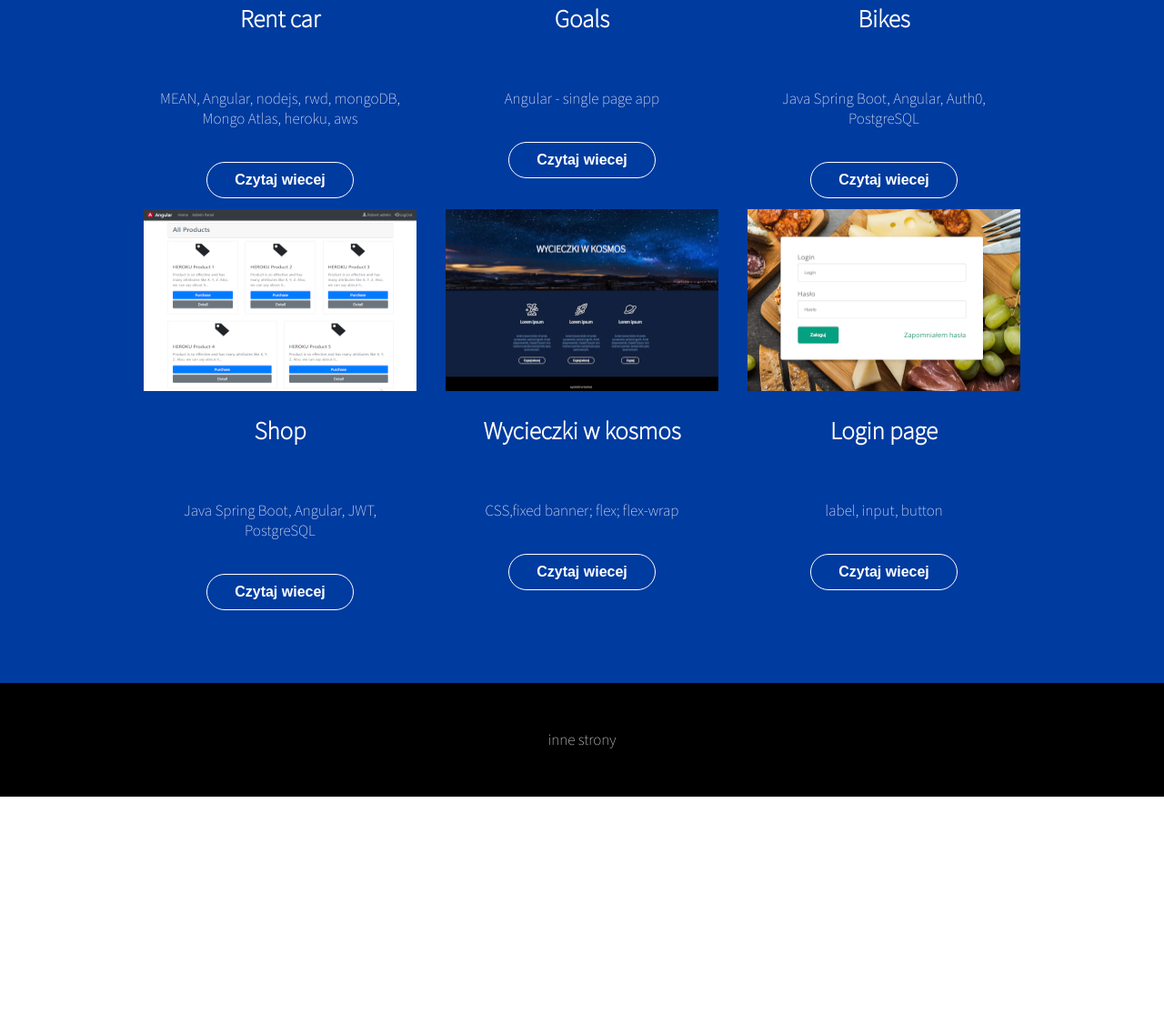
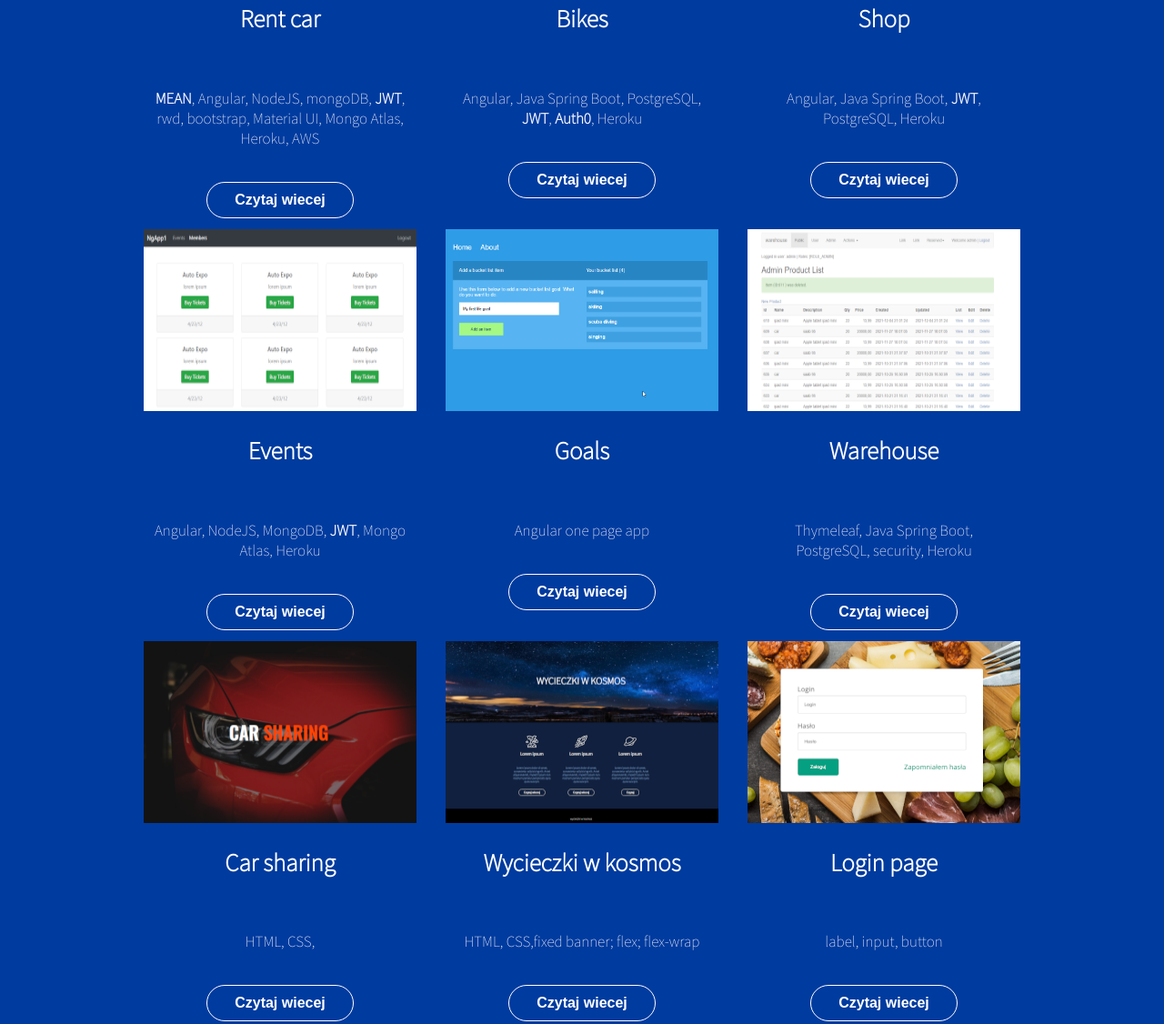
Before and after one commit to bobkoby5i/intro-html-css-examples, a plain HTML site: page index.html in a window 1280 px wide. Shown: the part 603-1729 px from the top of the page at 91% size. Before the commit the page ends 1479 px from the top, so only its background shows below. Drawn offline with Linux system fonts and the light colour scheme; files whose address does not match are found by name.

Commit message:
add events warehouse car_sharing

```diff
--- /dev/null
+++ b/car_sharing/css/style.css
@@ -0,0 +1,44 @@
+body {
+  margin: 0;
+}
+:root {
+  --my_height: 600px
+}
+
+.banner {
+  background-image: url("../images/car-background.jpg");
+  height: var(--my_height);
+  background-size: cover;
+  background-position: center;
+  position: relative;
+}
+
+
+.banner::before {
+  background-color: rgba(0, 0, 0, 0.5);
+  position: absolute;
+  width: 100%;
+  height: 100%;
+  content: "";
+}
+
+.banner__text {
+  margin: 0;
+  color: white;
+  font-family: 'Oswald', sans-serif;
+  text-align: center;
+  font-size: 60px;
+  font-weight: 600;
+  text-transform: uppercase;
+
+  position: absolute;
+  transform:translate(-50%, -50%);
+  left:50%;
+  top:50%;
+
+  z-index: 1;
+  /*padding-top: calc(var(--my_height)/2 - 45px); */
+}
+.banner__text span{
+  color: orangered;
+}
--- a/index.html
+++ b/index.html
@@ -24,33 +24,54 @@
     <section class="rocket">
         <a href="https://koby5i-intro-rent-a-car.herokuapp.com/"><img src="./images/rent_a_car.png"></a>
         <h2>Rent car</h2>
-        <p>MEAN, Angular, nodejs, rwd, mongoDB, Mongo Atlas, heroku, aws</p>
+        <p><b>MEAN</b>, Angular, NodeJS, mongoDB, <b>JWT</b>, rwd, bootstrap, Material UI, Mongo Atlas, Heroku, AWS</p>
+        <button>Czytaj wiecej</button>
+    </section>
+    <section class="rocket">
+        <a href="https://koby5i-intro-bike-auth0.herokuapp.com/"><img src="./images/bikes_auth0.png"></a>
+        <h2>Bikes</h2>
+        <p>Angular, Java Spring Boot, PostgreSQL, <b>JWT</b>, <b>Auth0</b>, Heroku</p>
+        <button>Czytaj wiecej</button>
+    </section>
+    <section class="rocket">
+        <a href="https://koby5i-intro-shop-spring-fe.herokuapp.com/home"><img src="./images/shop_angular.png"></a>
+        <h2>Shop</h2>
+        <p>Angular, Java Spring Boot, <b>JWT</b>, PostgreSQL, Heroku</p>
+        <button>Czytaj wiecej</button>
+    </section>
+
+    <section class="rocket">
+        <a href="https://koby5i-mean-intro-events.herokuapp.com/"><img src="./images/events.png"></a>
+        <h2>Events</h2>
+        <p>Angular, NodeJS, MongoDB, <b>JWT</b>, Mongo Atlas, Heroku</p>
         <button>Czytaj wiecej</button>
     </section>
     <section class="rocket">
         <a href="https://koby5i-angular-intro-goals.herokuapp.com/"><img src="./images/goals.png"></a>
         <h2>Goals</h2>
-        <p>Angular - single page app</p>
+        <p>Angular one page app</p>
         <button>Czytaj wiecej</button>
     </section>
     <section class="rocket">
-        <a href="https://koby5i-intro-bike-auth0.herokuapp.com/"><img src="./images/bikes_auth0.png"></a>
-        <h2>Bikes</h2>
-        <p>Java Spring Boot, Angular, Auth0, PostgreSQL</p>
-        <button>Czytaj wiecej</button>
-    </section>
-    <section class="rocket">
-        <a href="https://koby5i-intro-shop-spring-fe.herokuapp.com/home"><img src="./images/shop_angular.png"></a>
-        <h2>Shop</h2>
-        <p>Java Spring Boot, Angular, JWT, PostgreSQL</p>
+        <a href="https://koby5i-spring-boot-intro-wh.herokuapp.com/"><img src="./images/warehouse.png"></a>
+        <h2>Warehouse</h2>
+        <p>Thymeleaf, Java Spring Boot, PostgreSQL, security, Heroku </p>
         <button>Czytaj wiecej</button>
     </section>
 
 
+
+    <section class="my_section rocket">
+        <a href="./car_sharing/index.html"><img src="./images/car_sharing.png"></a>
+        <h2>Car sharing</h2>
+        <p>HTML, CSS, </p>
+        <button>Czytaj wiecej</button>
+    </section>
+
     <section class="my_section rocket">
         <a href="./wycieczki_w_kosmos/index.html"><img src="./images/wycieczki_w_kosmos.png"></a>
         <h2>Wycieczki w kosmos</h2>
-        <p>CSS,fixed banner; flex; flex-wrap</p>
+        <p>HTML, CSS,fixed banner; flex; flex-wrap</p>
         <button>Czytaj wiecej</button>
     </section>
     <section class="rocket">
```
Also changed, not shown: car_sharing/index.html (added, +22 -0 lines), car_sharing/images/car-background.jpg (added), images/car_sharing.png (added), images/events.png (added), images/warehouse.png (added).
